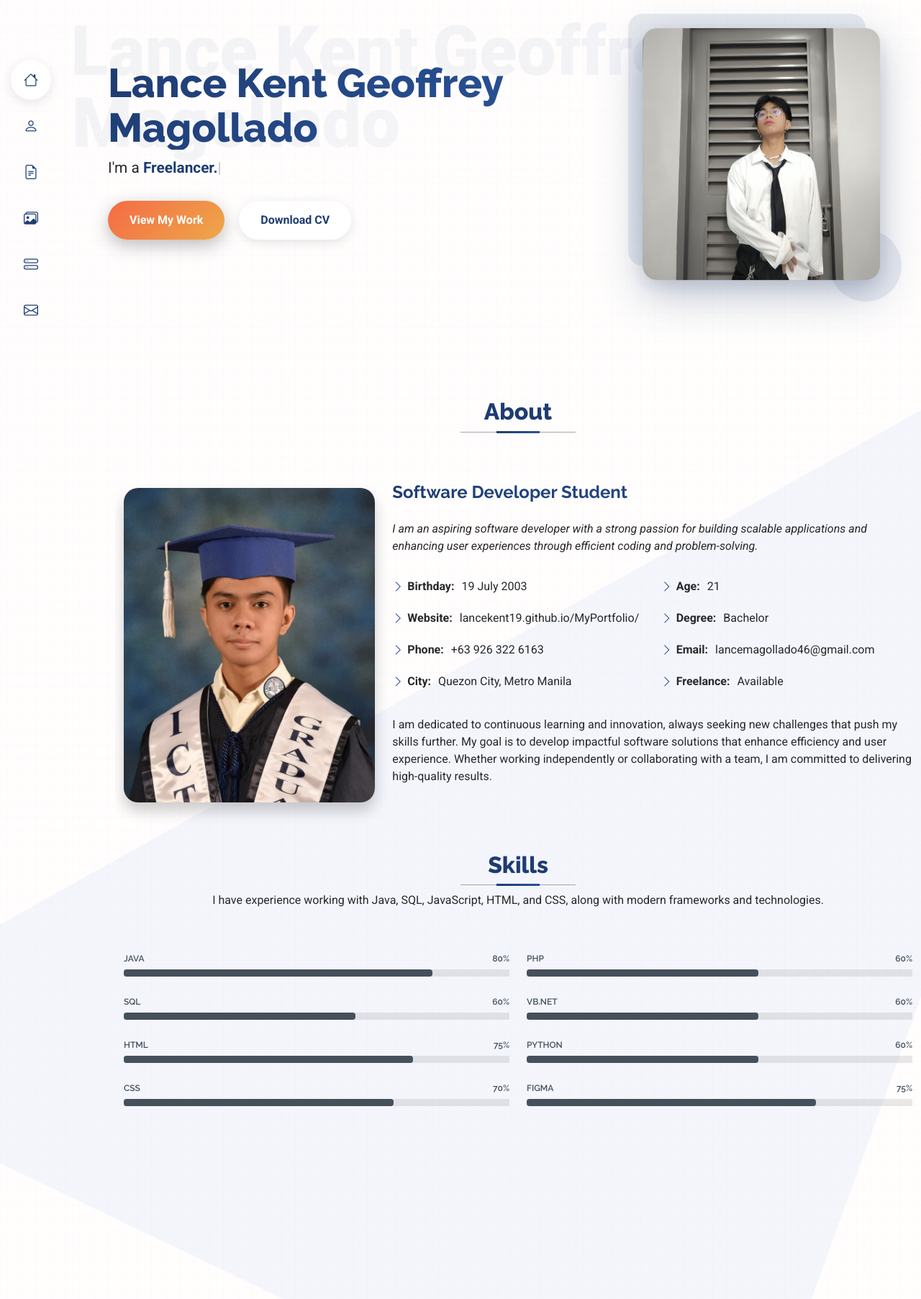
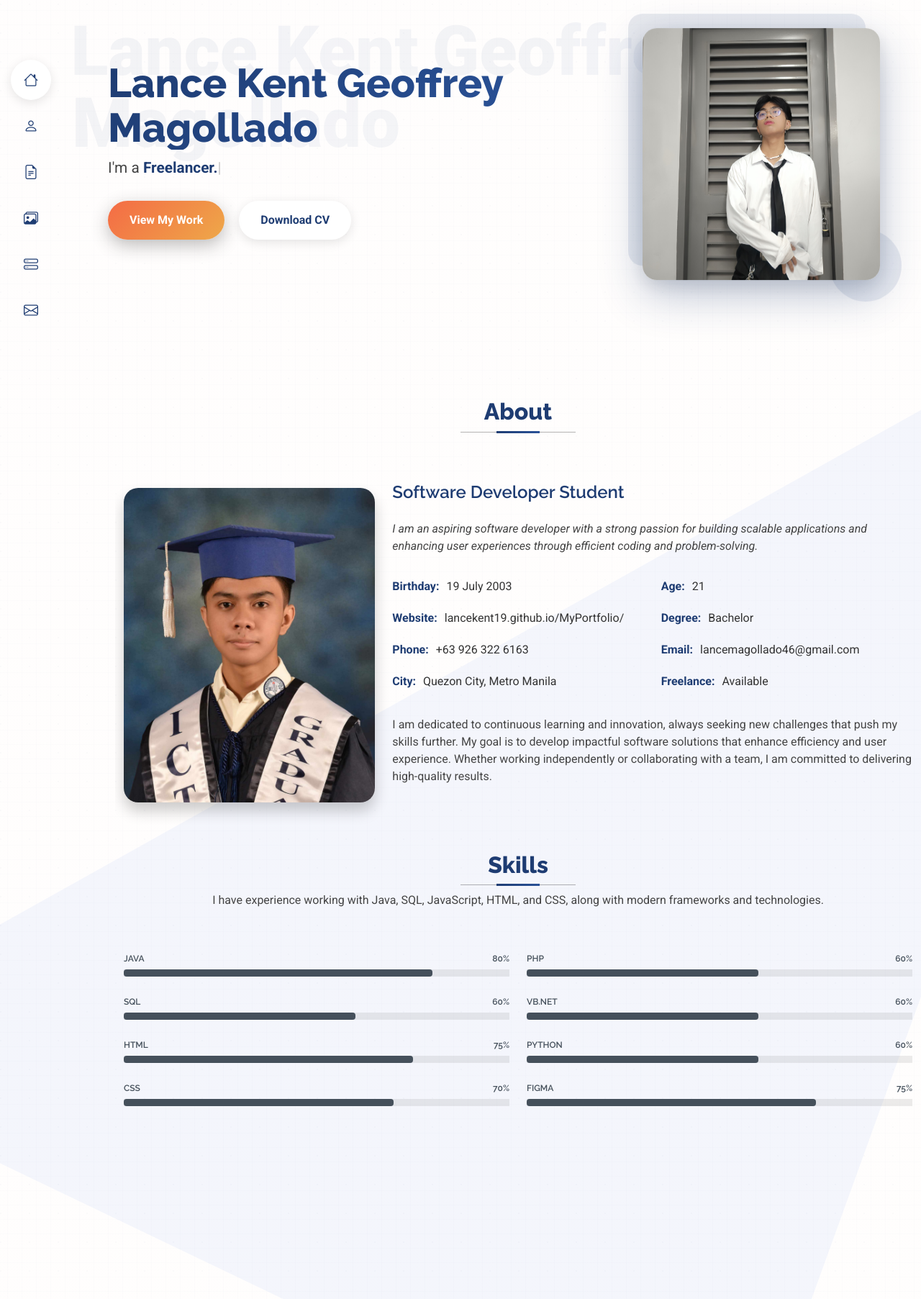
Before and after one commit to LanceKent19/MyPortfolio, a PHP site: page / in a window 1280 px wide. Shown: the part 115-1920 px from the top of the page at 72% size. Run offline with PHP 8.4, Linux system fonts and the light colour scheme.

Commit message:
font colors and about mini modifications

```diff
--- a/assets/styles/main.css
+++ b/assets/styles/main.css
@@ -20,7 +20,7 @@
 /* Global Colors - The following color variables are used throughout the website. Updating them here will change the color scheme of the entire website */
 :root {
   --background-color: #ffffff; /* Background color for the entire website, including individual sections */
-  --default-color: #272829; /* Default color used for the majority of the text content across the entire website */
+  --default-color: #444; /* Default color used for the majority of the text content across the entire website */
   --heading-color: #45505b; /* Color for headings, subheadings and title throughout the website */
   --accent-color: #1e3c72; /* Accent color that represents your brand on the website. It's used for buttons, links, and other elements that need to stand out */
   --surface-color: #ffffff; /* The surface color is used as a background of boxed elements within sections, such as cards, icon boxes, or other elements that require a visual separation from the global background. */
@@ -909,6 +909,11 @@ main .section{
   -webkit-text-fill-color: transparent;
   background-clip:text;
 }
+.about .content h3{
+  font-size: 24px;
+  font-weight: 600;
+  color: #1e3c72;
+}
 
 .about .content ul {
   list-style: none;
@@ -920,7 +925,9 @@ main .section{
   display: flex;
   align-items: center;
 }
-
+.about .content ul li span{
+  color: #333;
+}
 .about .content ul strong {
   margin-right: 10px;
 }
--- a/sections/about.php
+++ b/sections/about.php
@@ -17,7 +17,7 @@
               </div>
           </div>
           <div class="col-lg-8 content">
-            <h2>Software Developer Student</h2>
+            <h3>Software Developer Student</h3>
             <p class="fst-italic py-3">
               I am an aspiring software developer with a strong passion for building scalable applications and enhancing
               user experiences through efficient coding and problem-solving.
@@ -25,23 +25,23 @@
             <div class="row">
               <div class="col-lg-6">
                 <ul>
-                  <li><i class="bi bi-chevron-right"></i> <strong>Birthday:</strong> <span>19 July 2003</span></li>
-                  <li><i class="bi bi-chevron-right"></i> <strong>Website:</strong>
+                  <li><strong style="color: var(--accent-color);">Birthday:</strong> <span>19 July 2003</span></li>
+                  <li><strong style="color: var(--accent-color);">Website:</strong>
                     <span>lancekent19.github.io/MyPortfolio/</span>
                   </li>
-                  <li><i class="bi bi-chevron-right"></i> <strong>Phone:</strong> <span>+63 926 322 6163</span></li>
-                  <li><i class="bi bi-chevron-right"></i> <strong>City:</strong> <span>Quezon City, Metro Manila</span>
+                  <li><strong style="color: var(--accent-color);">Phone:</strong> <span>+63 926 322 6163</span></li>
+                  <li><strong style="color: var(--accent-color);">City:</strong> <span>Quezon City, Metro Manila</span>
                   </li>
                 </ul>
               </div>
               <div class="col-lg-6">
                 <ul>
-                  <li><i class="bi bi-chevron-right"></i> <strong>Age:</strong> <span>21</span></li>
-                  <li><i class="bi bi-chevron-right"></i> <strong>Degree:</strong> <span>Bachelor</span></li>
-                  <li><i class="bi bi-chevron-right"></i> <strong>Email:</strong>
+                  <li><strong style="color: var(--accent-color);">Age:</strong> <span>21</span></li>
+                  <li><strong style="color: var(--accent-color);">Degree:</strong> <span>Bachelor</span></li>
+                  <li><strong style="color: var(--accent-color);">Email:</strong>
                     <span>lancemagollado46@gmail.com</span>
                   </li>
-                  <li><i class="bi bi-chevron-right"></i> <strong>Freelance:</strong> <span>Available</span></li>
+                  <li><strong style="color: var(--accent-color);">Freelance:</strong> <span>Available</span></li>
                 </ul>
               </div>
             </div>
```
